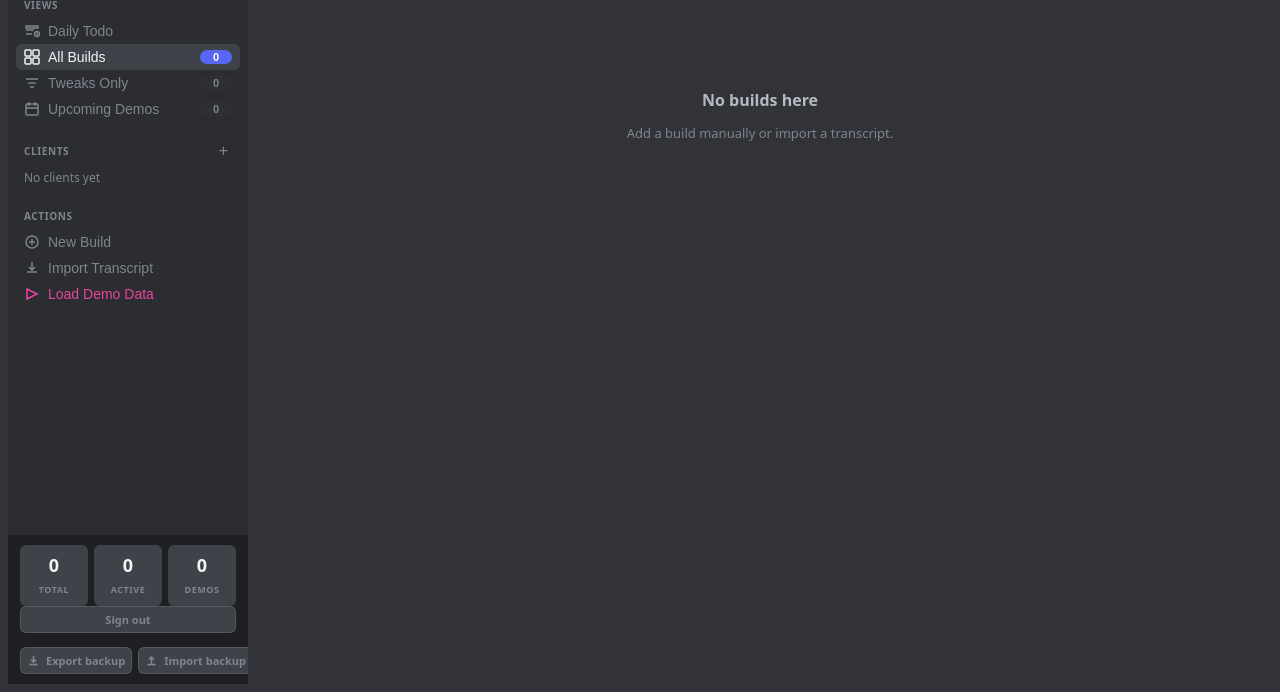
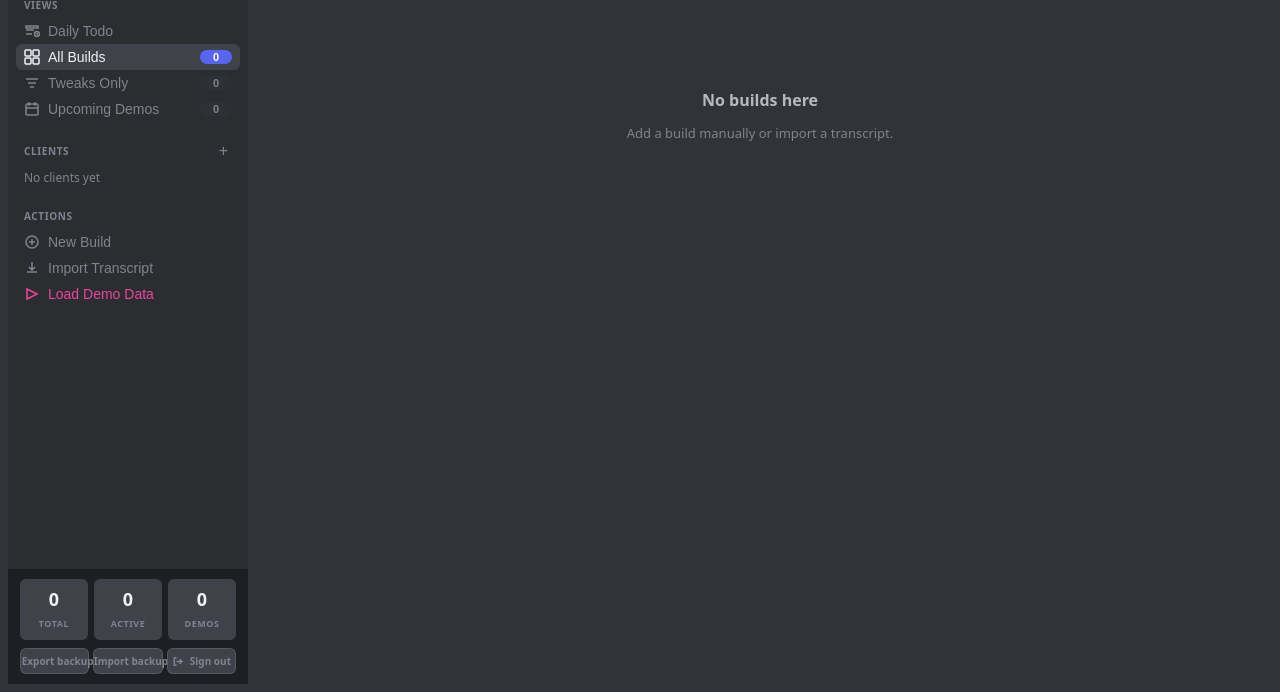
Before and after one commit to Calm-Rocks/Build-Tracker, a website: page index.html in a window 1280 px wide. Shown: the part 124-816 px from the top of the page. Drawn offline with Linux system fonts and the light colour scheme; no server answers.

Commit message:
updated css

```diff
--- a/build-tracker.css
+++ b/build-tracker.css
@@ -459,8 +459,8 @@
   @keyframes spin { to { transform: rotate(360deg); } }
   .ai-loading { display: flex; align-items: center; gap: 10px; padding: 10px 12px; background: var(--accent-bg); border-radius: var(--radius); color: var(--accent-text); font-size: 13px; font-weight: 600; }
 
-  .data-btns { display: flex; gap: 6px; margin-top: 8px; }
-  .data-btn { flex: 1; justify-content: center; font-size: 11px; padding: 5px 6px; background: var(--surface3); color: var(--text-faint); border: 1px solid var(--border-strong); }
+  .data-btns { display: flex; gap: 4px; margin-top: 8px; flex-wrap: wrap; }
+  .data-btn { flex: 1; justify-content: center; font-size: 10px; padding: 5px 4px; background: var(--surface3); color: var(--text-faint); border: 1px solid var(--border-strong); min-width: 0; }
   .data-btn:hover { color: var(--text); background: var(--surface); }
 
   /* ── NESTED TWEAKS ── */
--- a/index.html
+++ b/index.html
@@ -64,9 +64,6 @@
       <div class="stat-pill"><span class="num" id="stat-active">0</span><span class="lbl">Active</span></div>
       <div class="stat-pill"><span class="num" id="stat-demo">0</span><span class="lbl">Demos</span></div>
     </div>
-    <button class="btn btn-sm data-btn" onclick="logout()" style="width:100%;margin-bottom:6px;justify-content:center;">
-  Sign out
-</button>
     <div class="data-btns">
   <button class="btn btn-sm data-btn" onclick="exportData()" title="Download all your data as a JSON backup file">
     <svg width="13" height="13" viewBox="0 0 16 16" fill="none" stroke="currentColor" stroke-width="2"><path d="M8 2v8M5 7l3 3 3-3"/><path d="M3 13h10"/></svg>
@@ -77,6 +74,10 @@
     Import backup
     <input type="file" id="restore-input" accept=".json" style="display:none;" onchange="importData(event)" />
   </label>
+  <button class="btn btn-sm data-btn" onclick="logout()" title="Sign out">
+    <svg width="13" height="13" viewBox="0 0 16 16" fill="none" stroke="currentColor" stroke-width="2"><path d="M6 3H3v10h3M10 5l3 3-3 3M13 8H6"/></svg>
+    Sign out
+  </button>
   </div>
   </div>
 </aside>
```
Lines whose indentation alone changed are shown as unchanged.
